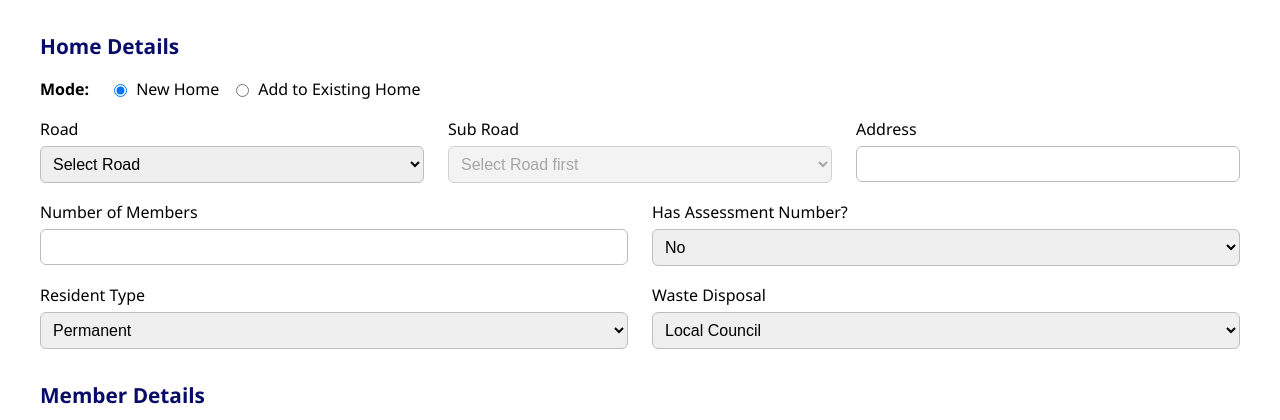
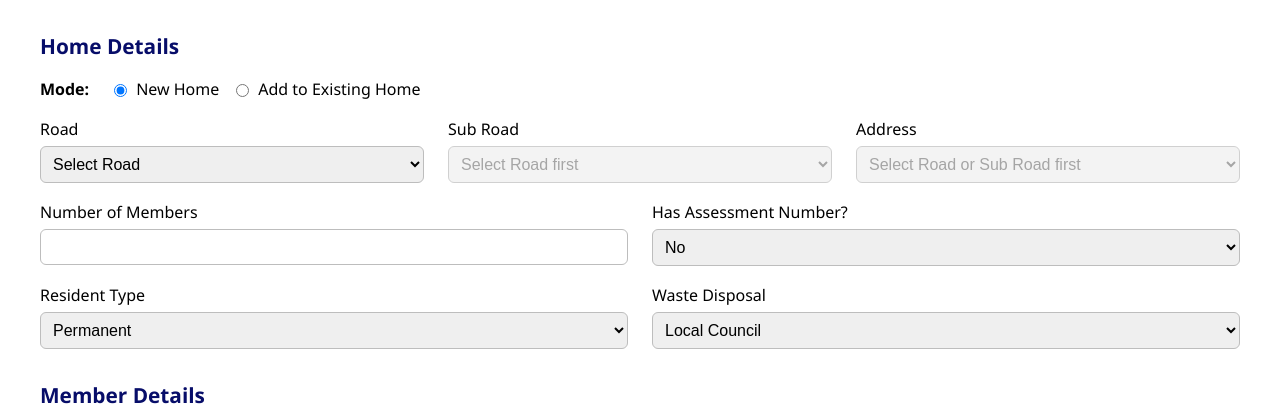
Before and after one commit to vidusha-ranmini/V-Track, a CodeIgniter 4 app: the page made by app/Views/add_details.php in a window 1280 px wide. Shown: the top 420 px of the page. Run offline with PHP 8.4 and a stand-in for CodeIgniter, Linux system fonts and the light colour scheme; the template is opened without the code that fills it, so the values that code supplies are empty; some libraries are stand-ins or nearby versions.

Commit message:
Add address

```diff
--- a/app/Views/add_details.php
+++ b/app/Views/add_details.php
@@ -307,6 +307,62 @@
             try { updateSubRoadOptions(); } catch(e){}
         }
 
+        // Address mapping (sample addresses). Keys match road or sub-road option values.
+        var addressMap = {
+            // Main roads
+            '979 Main road': ['979 Main Rd - 1','979 Main Rd - 2','979 Main Rd - 3'],
+            '223 Main road': ['223 Main Rd - 5','223 Main Rd - 7'],
+            'Korala maima main road': ['Korala Main No.1','Korala Main No.2'],
+            'Maddegoda polhena main road': ['Maddegoda Main 12','Maddegoda Main 14'],
+            'Praja mandala para main road': ['Praja Main 3','Praja Main 4'],
+            '327 Main road': ['327 Main 21','327 Main 22'],
+            // Side roads (some examples)
+            '979 Side road': ['979 Side - Block A','979 Side - Block B'],
+            '223 Side road': ['223 Side - Block 1','223 Side - Block 2'],
+            'Korala maima side road': ['Korala Side - A','Korala Side - B'],
+            'Maddegoda polhena side road': ['Maddegoda Side - 1','Maddegoda Side - 2'],
+            'Praja mandala para side road': ['Praja Side - East','Praja Side - West'],
+            '327 Side road': ['327 Side - Alpha','327 Side - Beta'],
+
+            // A few explicit sub-lane examples (others will fall back to generated samples)
+            '979 1st lane': ['979 1st lane - 10','979 1st lane - 12'],
+            '979 2nd lane': ['979 2nd lane - 3','979 2nd lane - 5'],
+            '223 1st lane': ['223 1st lane - 1','223 1st lane - 2'],
+            'Korala maima 1st lane': ['Korala 1st - 7','Korala 1st - 9'],
+            'Maddegoda 1st lane': ['Maddegoda 1st - 2','Maddegoda 1st - 4']
+        };
+
+        function updateAddressOptions() {
+            var addrEl = form.querySelector('[name="address"]');
+            if (!addrEl) return;
+            // prefer selected sub-road if enabled and chosen
+            var subEl = form.querySelector('[name="sub_road"]');
+            var roadEl = form.querySelector('[name="home_number"]');
+            var selectedSub = (subEl && !subEl.disabled) ? (subEl.value || '') : '';
+            var selectedRoad = roadEl ? (roadEl.value || '') : '';
+            var key = selectedSub || selectedRoad;
+            addrEl.innerHTML = '';
+            if (!key) {
+                var o = document.createElement('option'); o.value = ''; o.text = 'Select Road or Sub Road first'; addrEl.appendChild(o); addrEl.disabled = true; return;
+            }
+            // Look up addresses; if none, generate 3 sample addresses from the key
+            var list = addressMap[key];
+            if (!list) {
+                list = [key + ' - 1','' + key + ' - 2', key + ' - 3'];
+            }
+            var first = document.createElement('option'); first.value = ''; first.text = 'Select Address'; addrEl.appendChild(first);
+            list.forEach(function(a){ var o = document.createElement('option'); o.value = a; o.text = a; addrEl.appendChild(o); });
+            addrEl.disabled = false;
+        }
+
+        // Ensure addresses update when sub-road changes as well
+        var subSel = form.querySelector('[name="sub_road"]');
+        if (subSel) subSel.addEventListener('change', function(){ try { updateAddressOptions(); } catch(e){} });
+        // Also update addresses when road changes (in case main road has addresses)
+        if (roadSel) roadSel.addEventListener('change', function(){ try { updateAddressOptions(); } catch(e){} });
+        // initialize address select
+        try { updateAddressOptions(); } catch(e){}
+
         // compute age on NIC blur
         var nicInput = form.querySelector('[name="nic"]');
         if (nicInput) {
@@ -542,7 +598,9 @@
                     </div>
                     <div class="form-group">
                         <label>Address</label>
-                        <input type="text" name="address" required>
+                        <select name="address" id="address-select" required>
+                            <option value="">Select Road or Sub Road first</option>
+                        </select>
                     </div>
                 </div>
                 <div class="form-row">
```
Also changed, not shown: 3 other files.
